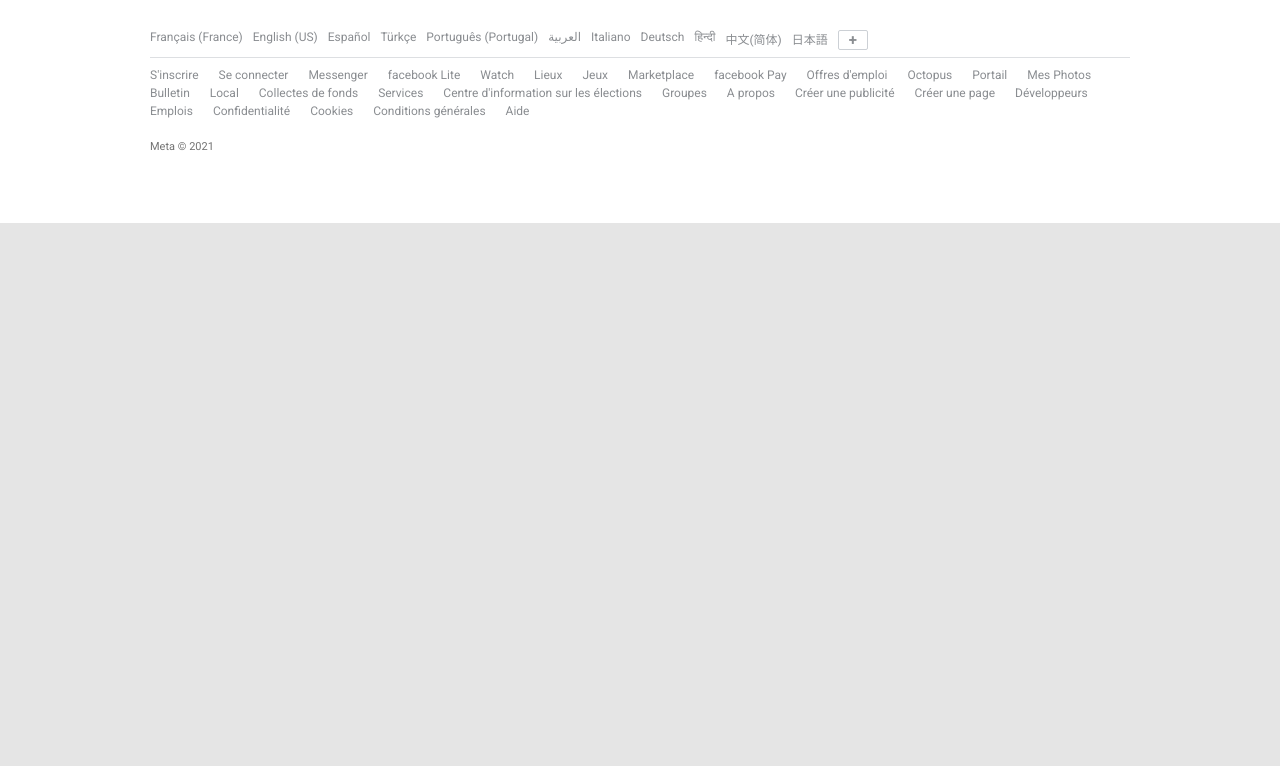
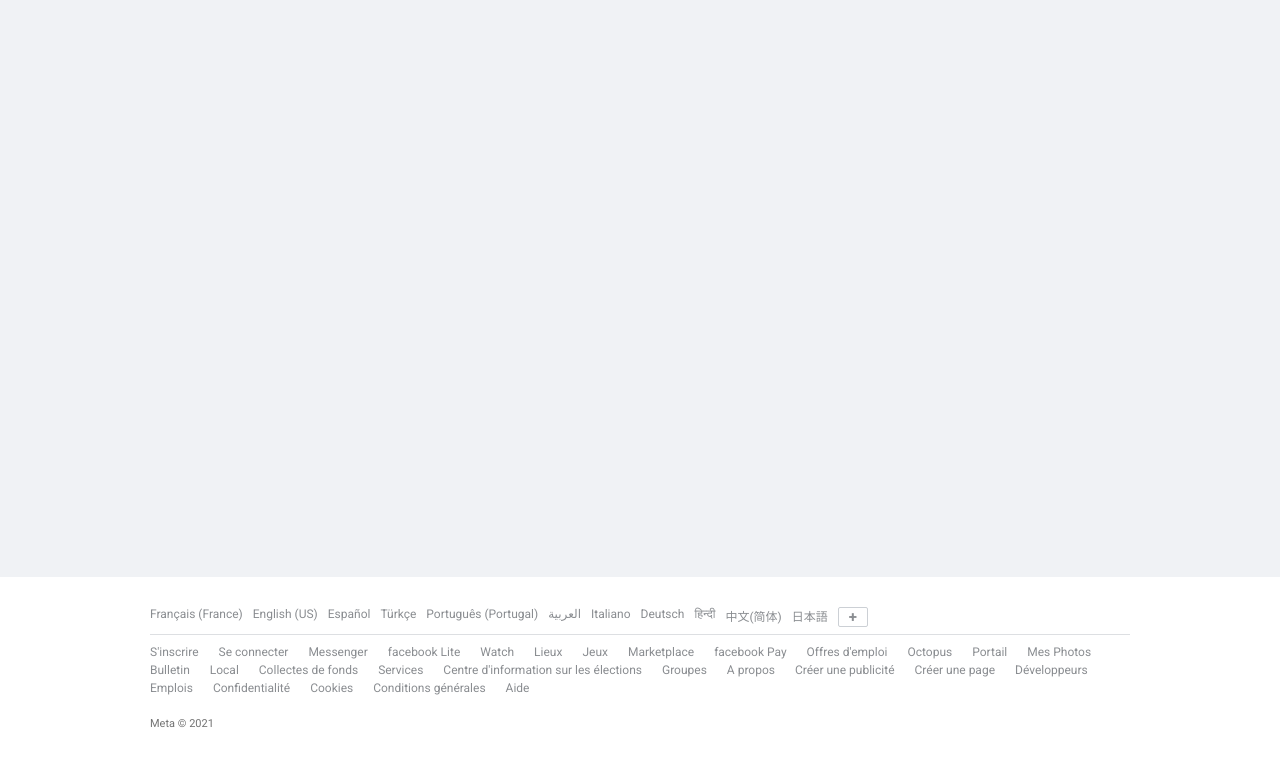
Before and after one commit to AlexisC73/socialnetwork, a React (Create React App) app: page / in a window 1280 px wide. Shown: the top 766 px of the page. Built offline with nearby package versions, Linux system fonts and the light colour scheme.

Commit message:
ajout component main

```diff
--- /dev/null
+++ b/src/components/styled/Main.styled.ts
@@ -0,0 +1,10 @@
+import styled from 'styled-components'
+
+interface MainProps {
+  bg: string
+}
+
+export const Main = styled.main<MainProps>`
+  flex: 1;
+  background-color: ${(props) => props.bg};
+`
--- a/src/index.css
+++ b/src/index.css
@@ -7,3 +7,9 @@
   padding: 0;
   box-sizing: border-box;
 }
+
+body #root {
+  min-height: 100vh;
+  display: flex;
+  flex-direction: column;
+}
--- a/src/pages/Home/Home.tsx
+++ b/src/pages/Home/Home.tsx
@@ -1,8 +1,10 @@
+import { Main } from '../../components/styled/Main.styled'
 import Footer from './Footer/Footer'
 
 export default function Home() {
   return (
     <>
+      <Main bg={'#f0f2f5'} />
       <Footer />
     </>
   )
```
